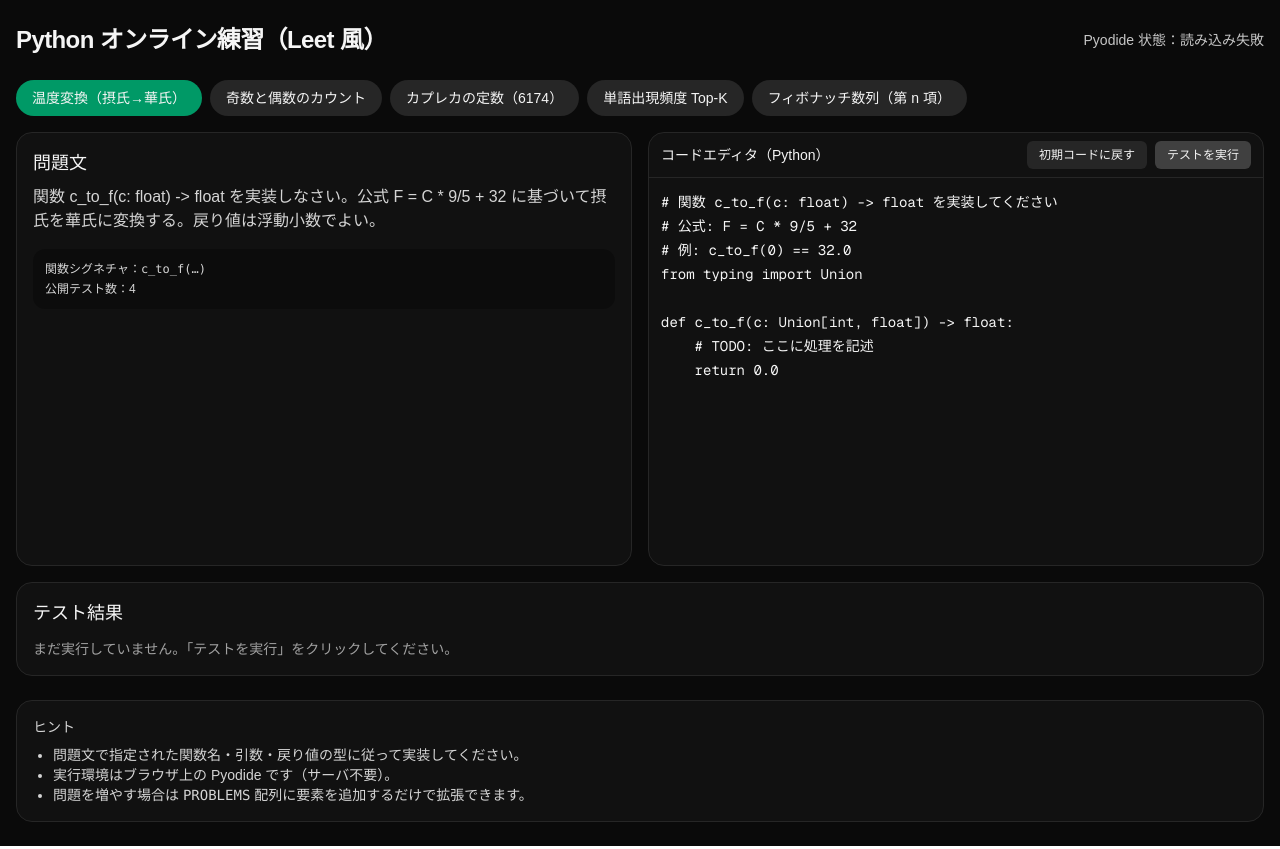
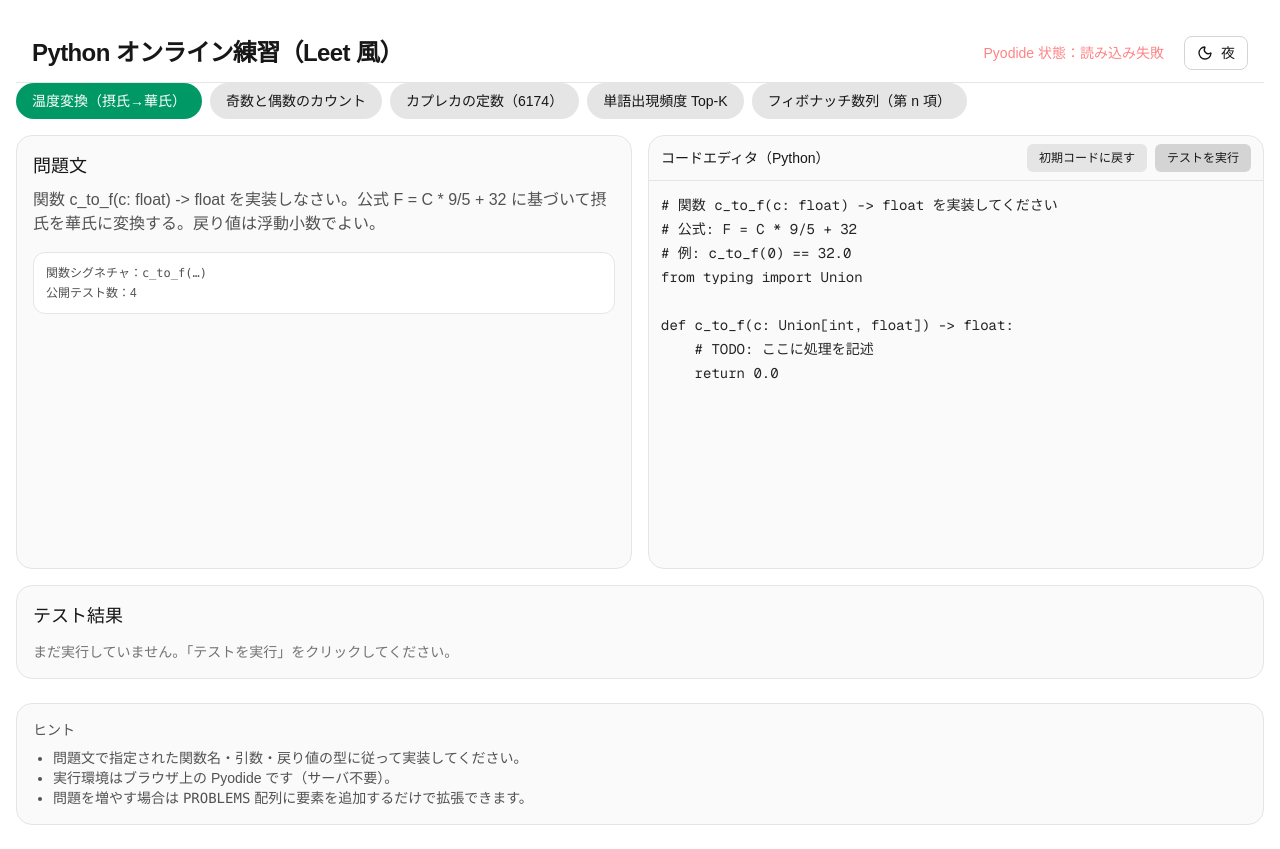
Before and after one commit to YoshihiroChen/IT-Study-Program, a Next.js app in the folder frontend/: page /paths/web/py-coding-problems in a window 1280 px wide. Built offline with nearby package versions, Linux system fonts and the light colour scheme.

Commit message:
new edition

```diff
--- a/frontend/src/app/paths/web/py-coding-problems/page.tsx
+++ b/frontend/src/app/paths/web/py-coding-problems/page.tsx
@@ -1,43 +1,31 @@
 'use client';
 
 import React, { useEffect, useMemo, useState } from 'react';
+import { Sun, Moon } from 'lucide-react';
 
 /**
- * 🐍 Python 練習ページ（LeetCode風）
+ * 🐍 Python 練習ページ（LeetCode風）+ 昼夜テーマ切替
  * - Pyodide を読み込み、ブラウザで Python を実行
- * - 各問題ごとにエディタにコードを書き、テストケースで採点（合格率でスコア）
- * - 完全クライアントサイド実装（Next.js のクライアントコンポーネント）
+ * - 各問題に対してコードを記述し、公開テストで採点（合格率でスコア表示）
+ * - 右上のボタンで ライト/ダーク を切替（localStorage に保存）
  */
 
 // ==================== 型定義 ====================
 
 type TestCase = {
-  /** テスト名（UI 表示用） */
-  name: string;
-  /** Python 関数へ渡す引数（位置引数のみ対応） */
-  args: any[];
-  /** 期待される戻り値（JS 側で比較） */
-  expected: any;
+  name: string; // テスト名（UI 表示用）
+  args: any[]; // Python 関数へ渡す引数（位置引数）
+  expected: any; // 期待される戻り値（JS で比較）
 };
 
 type Problem = {
-  /** 一意 ID */
-  id: string;
-  /** タブに表示するタイトル */
-  title: string;
-  /** 問題文 */
-  prompt: string;
-  /** 受験者が実装すべき関数名（Python 側のシンボル名） */
-  funcName: string;
-  /** エディタに最初から表示するスターターコード */
-  starter: string;
-  /** 公開テストケース */
-  tests: TestCase[];
-  /**
-   * 比較関数（省略時は deepEqual）。
-   * PyProxy（Pyodide の Python オブジェクト参照）を受けるので、必要に応じて整形。
-   */
-  validator?: (output: any, expected: any) => boolean;
+  id: string; // 一意 ID（タブ切替用）
+  title: string; // タブに表示するタイトル
+  prompt: string; // 問題文
+  funcName: string; // 受験者が実装すべき関数名（Python 名）
+  starter: string; // スターターコード
+  tests: TestCase[]; // 公開テスト
+  validator?: (output: any, expected: any) => boolean; // カスタム比較
 };
 
 // ==================== 問題セット ====================
@@ -72,7 +60,6 @@ const PROBLEMS: Problem[] = [
       { name: '空リスト', args: [[]], expected: [0, 0] },
     ],
     validator: (out, exp) => {
-      // Py 側の tuple などを配列風に受ける場合があるため、素直に 0/1 番目を比較
       const a0 = Array.isArray(out) ? out[0] : (out as any)[0];
       const a1 = Array.isArray(out) ? out[1] : (out as any)[1];
       return a0 === exp[0] && a1 === exp[1];
@@ -86,7 +73,7 @@ const PROBLEMS: Problem[] = [
     funcName: 'kaprekar_steps',
     starter: `# 4桁で同一数字のみ（例: 1111）の入力は除外される前提。\n# テストは有効ケースのみ与えられる。\n\ndef kaprekar_steps(n: int) -> int:\n    # TODO: 実装\n    return 0\n`,
     tests: [
-      { name: '3524', args: [3524], expected: 3 },  // 3524 -> 3087 -> 8352 -> 6174
+      { name: '3524', args: [3524], expected: 3 }, // 3524 -> 3087 -> 8352 -> 6174
       { name: '2111', args: [2111], expected: 5 },
       { name: '9831', args: [9831], expected: 7 },
       { name: '既に6174', args: [6174], expected: 0 },
@@ -100,30 +87,15 @@ const PROBLEMS: Problem[] = [
     funcName: 'top_k_words',
     starter: `# 規則: 小文字化し、英字以外を区切りとみなす（正規表現）。\n# (-count, word) でソートし、先頭 k 個の (word, count) を返す。\nimport re\nfrom collections import Counter\nfrom typing import List, Tuple\n\ndef top_k_words(text: str, k: int) -> List[Tuple[str, int]]:\n    # TODO: 実装\n    return []\n`,
     tests: [
-      {
-        name: '単純ケース',
-        args: ['Apple banana apple BANANA banana orange!', 2],
-        expected: [ ['banana', 3], ['apple', 2] ],
-      },
-      {
-        name: '同率ケース',
-        args: ['a a b b c', 2],
-        expected: [ ['a', 2], ['b', 2] ],
-      },
-      {
-        name: '句読点処理',
-        args: ['Hello, world! Hello... world?? hello;', 1],
-        expected: [['hello', 3]],
-      },
+      { name: '単純ケース', args: ['Apple banana apple BANANA banana orange!', 2], expected: [['banana', 3], ['apple', 2]] },
+      { name: '同率ケース', args: ['a a b b c', 2], expected: [['a', 2], ['b', 2]] },
+      { name: '句読点処理', args: ['Hello, world! Hello... world?? hello;', 1], expected: [['hello', 3]] },
     ],
     validator: (out, exp) => {
-      // Py の list[tuple[str,int]] -> JS 反映を素直にペア配列に変換して比較
       const toPairs = (v: any): [string, number][] => Array.from(v as any).map((x: any) => [String(x[0]), Number(x[1])]);
       const a = toPairs(out);
       if (a.length !== exp.length) return false;
-      for (let i = 0; i < a.length; i++) {
-        if (a[i][0] !== exp[i][0] || a[i][1] !== exp[i][1]) return false;
-      }
+      for (let i = 0; i < a.length; i++) if (a[i][0] !== exp[i][0] || a[i][1] !== exp[i][1]) return false;
       return true;
     },
   },
@@ -153,9 +125,6 @@ declare global {
   }
 }
 
-/**
- * Pyodide を動的に読み込み、準備完了までの状態を管理するフック。
- */
 function usePyodide() {
   const [pyodide, setPyodide] = useState<Pyodide | null>(null);
   const [loading, setLoading] = useState(true);
@@ -166,7 +135,6 @@ function usePyodide() {
     async function init() {
       try {
         setLoading(true);
-        // スクリプト未読込なら CDN から取得
         if (!window.loadPyodide) {
           await new Promise<void>((resolve, reject) => {
             const script = document.createElement('script');
@@ -185,12 +153,37 @@ function usePyodide() {
       }
     }
     init();
-    return () => {
-      cancelled = true;
-    };
+    return () => { cancelled = true; };
   }, []);
 
   return { pyodide, loading, error };
+}
+
+// ==================== テーマ（昼/夜）管理 ====================
+
+type Theme = 'light' | 'dark';
+
+function useTheme(): [Theme, () => void] {
+  const [theme, setTheme] = useState<Theme>('light');
+
+  // 初期化：localStorage or OS 設定
+  useEffect(() => {
+    const saved = typeof window !== 'undefined' ? (localStorage.getItem('pyproblems-theme') as Theme | null) : null;
+    if (saved === 'light' || saved === 'dark') {
+      setTheme(saved);
+      return;
+    }
+    const prefersDark = typeof window !== 'undefined' && window.matchMedia && window.matchMedia('(prefers-color-scheme: dark)').matches;
+    setTheme(prefersDark ? 'dark' : 'light');
+  }, []);
+
+  // 変更時に保存
+  useEffect(() => {
+    if (typeof window !== 'undefined') localStorage.setItem('pyproblems-theme', theme);
+  }, [theme]);
+
+  const toggle = () => setTheme((t) => (t === 'light' ? 'dark' : 'light'));
+  return [theme, toggle];
 }
 
 // ==================== ユーティリティ ====================
@@ -200,7 +193,6 @@ function cx(...xs: (string | false | null | undefined)[]) {
 }
 
 function useProblemState() {
-  // 各問題ごとのコードバッファ
   const [buffers, setBuffers] = useState<Record<string, string>>(() => {
     const init: Record<string, string> = {};
     for (const p of PROBLEMS) init[p.id] = p.starter;
@@ -211,27 +203,18 @@ function useProblemState() {
   return { buffers, setBuffer, resetBuffer };
 }
 
-/** Python の戻り値を JS 側で比較しやすい素の値に変換 */
 function toPlain(v: any): any {
   if (v == null) return v;
   if (typeof v === 'object') {
     if (Array.isArray(v)) return v.map(toPlain);
     if ((v as any).toJs) {
-      try {
-        return (v as any).toJs({ dict_converter: Object.fromEntries });
-      } catch {
-        try {
-          return (v as any).toJs();
-        } catch {
-          return String(v);
-        }
-      }
+      try { return (v as any).toJs({ dict_converter: Object.fromEntries }); }
+      catch { try { return (v as any).toJs(); } catch { return String(v); } }
     }
   }
   return v;
 }
 
-/** 構造的な等価比較（配列・オブジェクト対応） */
 function deepEqual(a: any, b: any): boolean {
   if (a === b) return true;
   if (typeof a !== typeof b) return false;
@@ -241,8 +224,7 @@ function deepEqual(a: any, b: any): boolean {
       for (let i = 0; i < a.length; i++) if (!deepEqual(a[i], b[i])) return false;
       return true;
     }
-    const ka = Object.keys(a);
-    const kb = Object.keys(b);
+    const ka = Object.keys(a), kb = Object.keys(b);
     if (ka.length !== kb.length) return false;
     for (const k of ka) if (!deepEqual(a[k], (b as any)[k])) return false;
     return true;
@@ -250,57 +232,36 @@ function deepEqual(a: any, b: any): boolean {
   return false;
 }
 
-// ==================== テスト実行器 ====================
-
 async function runTests(
   pyodide: Pyodide,
   problem: Problem,
   code: string
-): Promise<{
-  passed: number;
-  total: number;
-  details: { name: string; ok: boolean; got: any; expected: any; error?: string }[];
-}> {
-  // Python 側のグローバルをクリアしてクリーンな環境に
+): Promise<{ passed: number; total: number; details: { name: string; ok: boolean; got: any; expected: any; error?: string }[] }>
+{
+  // Python グローバルをクリア
   pyodide.runPython('globals().clear()');
 
-  // 1) 受験者コードを実行（関数定義）
+  // 受験者のコードを実行（関数定義）
   try {
     pyodide.runPython(code);
   } catch (e: any) {
     return {
       passed: 0,
       total: problem.tests.length,
-      details: problem.tests.map((t) => ({
-        name: t.name,
-        ok: false,
-        got: null,
-        expected: t.expected,
-        error: 'コードの実行時にエラーが発生しました: ' + (e?.message || String(e)),
-      })),
+      details: problem.tests.map((t) => ({ name: t.name, ok: false, got: null, expected: t.expected, error: 'コードの実行時エラー: ' + (e?.message || String(e)) })),
     };
   }
 
-  // 2) Python グローバルから目標関数を取得
   const func = pyodide.globals.get(problem.funcName);
   if (!func) {
     return {
       passed: 0,
       total: problem.tests.length,
-      details: problem.tests.map((t) => ({
-        name: t.name,
-        ok: false,
-        got: null,
-        expected: t.expected,
-        error: `関数 ${problem.funcName} が見つかりません。関数名が正しいか確認してください。`,
-      })),
+      details: problem.tests.map((t) => ({ name: t.name, ok: false, got: null, expected: t.expected, error: `関数 ${problem.funcName} が見つかりません` })),
     };
   }
 
-  // 3) 各テストを実行
-  let passed = 0;
-  const details: { name: string; ok: boolean; got: any; expected: any; error?: string }[] = [];
-
+  let passed = 0; const details: { name: string; ok: boolean; got: any; expected: any; error?: string }[] = [];
   for (const tc of problem.tests) {
     try {
       const out = func(...tc.args);
@@ -311,7 +272,6 @@ async function runTests(
       details.push({ name: tc.name, ok: false, got: null, expected: tc.expected, error: err?.message || String(err) });
     }
   }
-
   return { passed, total: problem.tests.length, details };
 }
 
@@ -323,6 +283,8 @@ export default function PyCodingProblemsPage() {
   const [active, setActive] = useState<string>(PROBLEMS[0].id);
   const [running, setRunning] = useState(false);
   const [results, setResults] = useState<Record<string, { passed: number; total: number; details: any[] }>>({});
+  const [theme, toggleTheme] = useTheme();
+  const isDark = theme === 'dark';
 
   const current = useMemo(() => PROBLEMS.find((p) => p.id === active)!, [active]);
 
@@ -342,14 +304,37 @@ export default function PyCodingProblemsPage() {
     setResults((m) => ({ ...m, [current.id]: undefined as any }));
   }
 
+  // テーマ別クラス
+  const pageCls = cx(isDark ? 'bg-neutral-950 text-neutral-100' : 'bg-white text-neutral-900', 'min-h-screen transition-colors');
+  const headerCls = cx('sticky top-0 z-40 border-b backdrop-blur', isDark ? 'border-white/10 bg-neutral-950/70' : 'border-neutral-200 bg-white/80');
+  const tabActive = isDark ? 'bg-emerald-600 hover:bg-emerald-500' : 'bg-emerald-600 hover:bg-emerald-500 text-white';
+  const tabIdle = isDark ? 'bg-neutral-800 hover:bg-neutral-700' : 'bg-neutral-200 hover:bg-neutral-300';
+  const cardBorder = isDark ? 'border-neutral-800' : 'border-neutral-200';
+  const cardBg = isDark ? 'bg-neutral-900/60' : 'bg-neutral-50';
+  const subPanelBg = isDark ? 'bg-black/30 text-neutral-300' : 'bg-white text-neutral-600';
+  const textMuted = isDark ? 'text-neutral-300' : 'text-neutral-600';
+  const editorTextArea = cx('h-[380px] w-full resize-none bg-transparent p-3 font-mono text-sm leading-6 focus:outline-none', isDark ? '' : 'text-neutral-800');
+
   return (
-    <div className="min-h-screen bg-neutral-950 text-neutral-100">
+    <div className={pageCls}>
       <div className="mx-auto max-w-7xl px-4 py-6">
         {/* ヘッダー */}
-        <header className="mb-6 flex items-center justify-between">
-          <h1 className="text-2xl font-semibold tracking-tight">Python オンライン練習（Leet 風）</h1>
-          <div className="text-sm opacity-80">
-            Pyodide 状態：{loading ? '読み込み中…' : error ? '読み込み失敗' : '準備完了'}
+        <header className={headerCls}>
+          <div className="mx-auto flex max-w-7xl items-center justify-between px-4 py-3">
+            <h1 className="text-2xl font-semibold tracking-tight">Python オンライン練習（Leet 風）</h1>
+            <div className="flex items-center gap-3 text-sm">
+              <span className={cx('opacity-80', error ? 'text-red-400' : '')}>
+                Pyodide 状態：{loading ? '読み込み中…' : error ? '読み込み失敗' : '準備完了'}
+              </span>
+              <button
+                onClick={toggleTheme}
+                className={cx('ml-2 flex items-center gap-2 rounded-lg border px-3 py-1.5 transition', isDark ? 'border-white/20 hover:bg-white/10' : 'border-neutral-300 hover:bg-neutral-100')}
+                aria-label={isDark ? '昼モードに切替' : '夜モードに切替'}
+              >
+                {isDark ? <Sun className="h-4 w-4" /> : <Moon className="h-4 w-4" />}
+                <span>{isDark ? '昼' : '夜'}</span>
+              </button>
+            </div>
           </div>
         </header>
 
@@ -358,19 +343,17 @@ export default function PyCodingProblemsPage() {
           {PROBLEMS.map((p) => {
             const r = results[p.id];
             const score = r ? Math.round((r.passed / r.total) * 100) : null;
+            const isActive = active === p.id;
             return (
               <button
                 key={p.id}
                 onClick={() => setActive(p.id)}
-                className={
-                  'rounded-full px-4 py-2 text-sm transition ' +
-                  (active === p.id ? 'bg-emerald-600 hover:bg-emerald-500' : 'bg-neutral-800 hover:bg-neutral-700')
-                }
+                className={cx('rounded-full px-4 py-2 text-sm transition', isActive ? tabActive : tabIdle)}
                 title={score != null ? `スコア ${score}%` : undefined}
               >
                 {p.title}
                 {score != null && (
-                  <span className="ml-2 rounded-full bg-black/30 px-2 py-0.5 text-[10px]">{score}%</span>
+                  <span className={cx('ml-2 rounded-full px-2 py-0.5 text-[10px]', isDark ? 'bg-black/30' : 'bg-black/70 text-white')}>{score}%</span>
                 )}
               </button>
             );
@@ -380,10 +363,10 @@ export default function PyCodingProblemsPage() {
         {/* 問題パネル */}
         <section className="grid grid-cols-1 gap-4 md:grid-cols-2">
           {/* 説明 */}
-          <article className="rounded-2xl border border-neutral-800 bg-neutral-900/60 p-4">
+          <article className={cx('rounded-2xl border p-4', cardBorder, cardBg)}>
             <h2 className="mb-2 text-lg font-medium">問題文</h2>
-            <p className="whitespace-pre-wrap text-neutral-300">{current.prompt}</p>
-            <div className="mt-4 rounded-xl bg-black/30 p-3 text-xs text-neutral-300">
+            <p className={cx('whitespace-pre-wrap', textMuted)}>{current.prompt}</p>
+            <div className={cx('mt-4 rounded-xl p-3 text-xs', subPanelBg, 'border', isDark ? 'border-white/10' : 'border-neutral-200')}>
               <p>
                 関数シグネチャ：<code className="select-all">{current.funcName}(…)</code>
               </p>
@@ -392,20 +375,15 @@ export default function PyCodingProblemsPage() {
           </article>
 
           {/* エディタ */}
-          <article className="overflow-hidden rounded-2xl border border-neutral-800 bg-neutral-900/60 p-0">
-            <div className="flex items-center justify-between border-b border-neutral-800 px-3 py-2">
+          <article className={cx('overflow-hidden rounded-2xl border p-0', cardBorder, cardBg)}>
+            <div className={cx('flex items-center justify-between border-b px-3 py-2', isDark ? 'border-neutral-800' : 'border-neutral-200')}>
               <h3 className="text-sm font-medium">コードエディタ（Python）</h3>
               <div className="flex items-center gap-2">
-                <button onClick={onReset} className="rounded-md bg-neutral-800 px-3 py-1.5 text-xs hover:bg-neutral-700">
-                  初期コードに戻す
-                </button>
+                <button onClick={onReset} className={cx('rounded-md px-3 py-1.5 text-xs', isDark ? 'bg-neutral-800 hover:bg-neutral-700' : 'bg-neutral-200 hover:bg-neutral-300')}>初期コードに戻す</button>
                 <button
                   onClick={onRun}
                   disabled={!pyodide || running || !!error}
-                  className={cx(
-                    'rounded-md px-3 py-1.5 text-xs',
-                    running || !pyodide || !!error ? 'cursor-not-allowed bg-neutral-700' : 'bg-emerald-600 hover:bg-emerald-500'
-                  )}
+                  className={cx('rounded-md px-3 py-1.5 text-xs', running || !pyodide || !!error ? (isDark ? 'cursor-not-allowed bg-neutral-700' : 'cursor-not-allowed bg-neutral-300') : 'bg-emerald-600 hover:bg-emerald-500 text-white')}
                 >
                   {running ? '実行中…' : 'テストを実行'}
                 </button>
@@ -415,35 +393,31 @@ export default function PyCodingProblemsPage() {
               value={buffers[current.id]}
               onChange={(e) => setBuffer(current.id, e.target.value)}
               spellCheck={false}
-              className="h-[380px] w-full resize-none bg-transparent p-3 font-mono text-sm leading-6 focus:outline-none"
+              className={editorTextArea}
             />
           </article>
         </section>
 
         {/* 結果 */}
-        <section className="mt-4 rounded-2xl border border-neutral-800 bg-neutral-900/60 p-4">
+        <section className={cx('mt-4 rounded-2xl border p-4', cardBorder, cardBg)}>
           <h2 className="mb-3 text-lg font-medium">テスト結果</h2>
           {results[current.id] ? (
             <div>
-              <div className="mb-3 text-sm text-neutral-300">
-                合格 {results[current.id].passed} / {results[current.id].total}（スコア{' '}
-                {Math.round((results[current.id].passed / results[current.id].total) * 100)}%）
+              <div className={cx('mb-3 text-sm', textMuted)}>
+                合格 {results[current.id].passed} / {results[current.id].total}（スコア {Math.round((results[current.id].passed / results[current.id].total) * 100)}%）
               </div>
               <ul className="space-y-2">
                 {results[current.id].details.map((d, i) => (
                   <li
                     key={i}
-                    className={cx(
-                      'rounded-xl border px-3 py-2 text-sm',
-                      d.ok ? 'border-emerald-700 bg-emerald-900/20' : 'border-red-800 bg-red-900/20'
-                    )}
+                    className={cx('rounded-xl border px-3 py-2 text-sm', d.ok ? (isDark ? 'border-emerald-700 bg-emerald-900/20' : 'border-emerald-300 bg-emerald-50') : (isDark ? 'border-red-800 bg-red-900/20' : 'border-red-300 bg-red-50'))}
                   >
                     <div className="flex items-center justify-between">
                       <div className="font-medium">{d.name}</div>
-                      <div className={d.ok ? 'text-emerald-400' : 'text-red-400'}>{d.ok ? '合格' : '不合格'}</div>
+                      <div className={d.ok ? 'text-emerald-500' : 'text-red-500'}>{d.ok ? '合格' : '不合格'}</div>
                     </div>
                     {!d.ok && (
-                      <div className="mt-1 text-neutral-300">
+                      <div className={cx('mt-1', textMuted)}>
                         <div className="break-words">
                           <span className="opacity-70">期待値：</span>
                           <code className="select-all"> {JSON.stringify(d.expected)}</code>
@@ -466,12 +440,12 @@ export default function PyCodingProblemsPage() {
               </ul>
             </div>
           ) : (
-            <div className="text-sm text-neutral-400">まだ実行していません。「テストを実行」をクリックしてください。</div>
+            <div className={cx('text-sm', isDark ? 'text-neutral-400' : 'text-neutral-500')}>まだ実行していません。「テストを実行」をクリックしてください。</div>
           )}
         </section>
 
         {/* ヒント */}
-        <section className="mt-6 rounded-2xl border border-neutral-800 bg-neutral-900/60 p-4 text-sm text-neutral-300">
+        <section className={cx('mt-6 rounded-2xl border p-4 text-sm', cardBorder, cardBg, textMuted)}>
           <h3 className="mb-2 font-medium">ヒント</h3>
           <ul className="list-disc pl-5">
             <li>問題文で指定された関数名・引数・戻り値の型に従って実装してください。</li>
```
